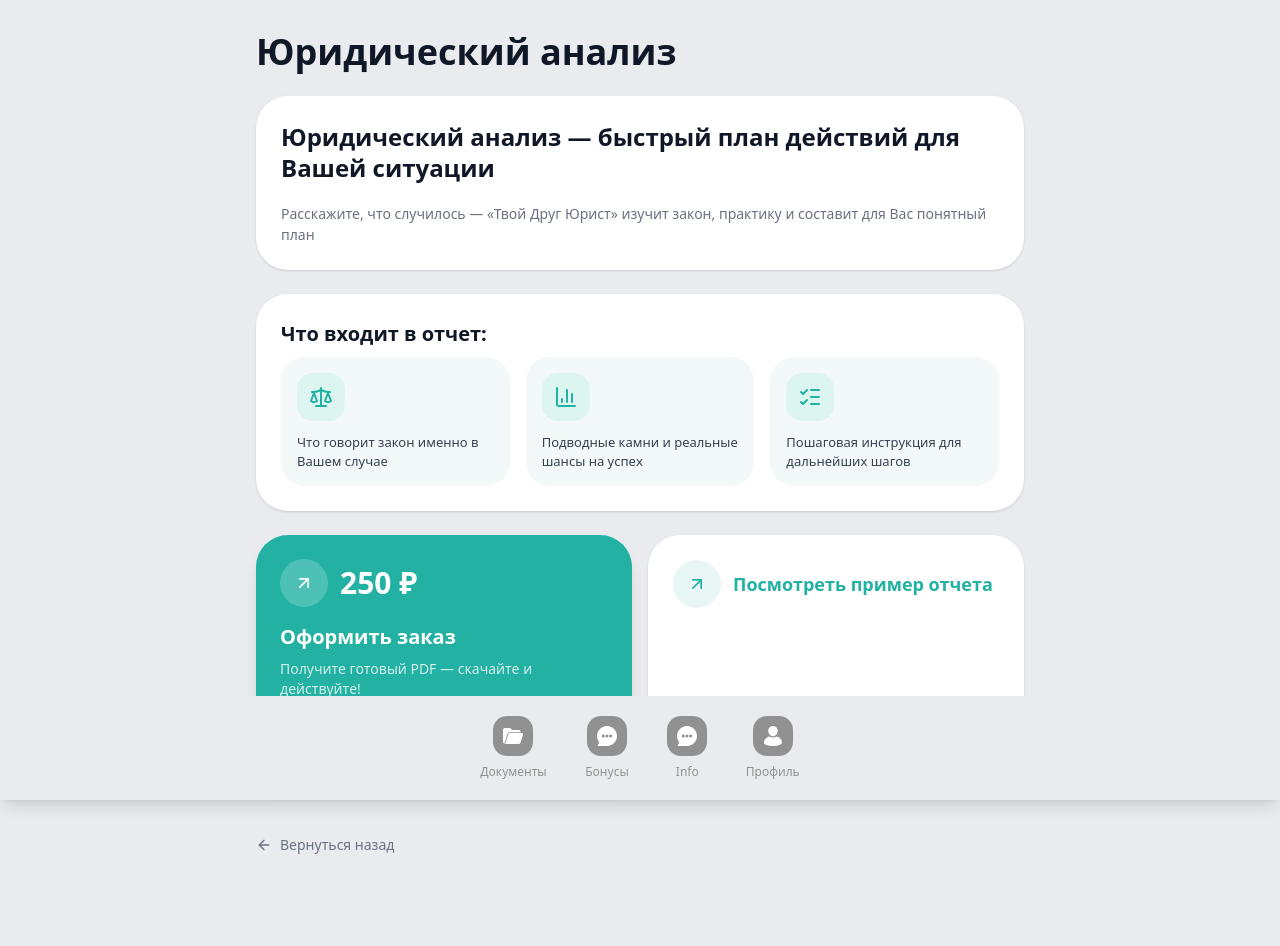
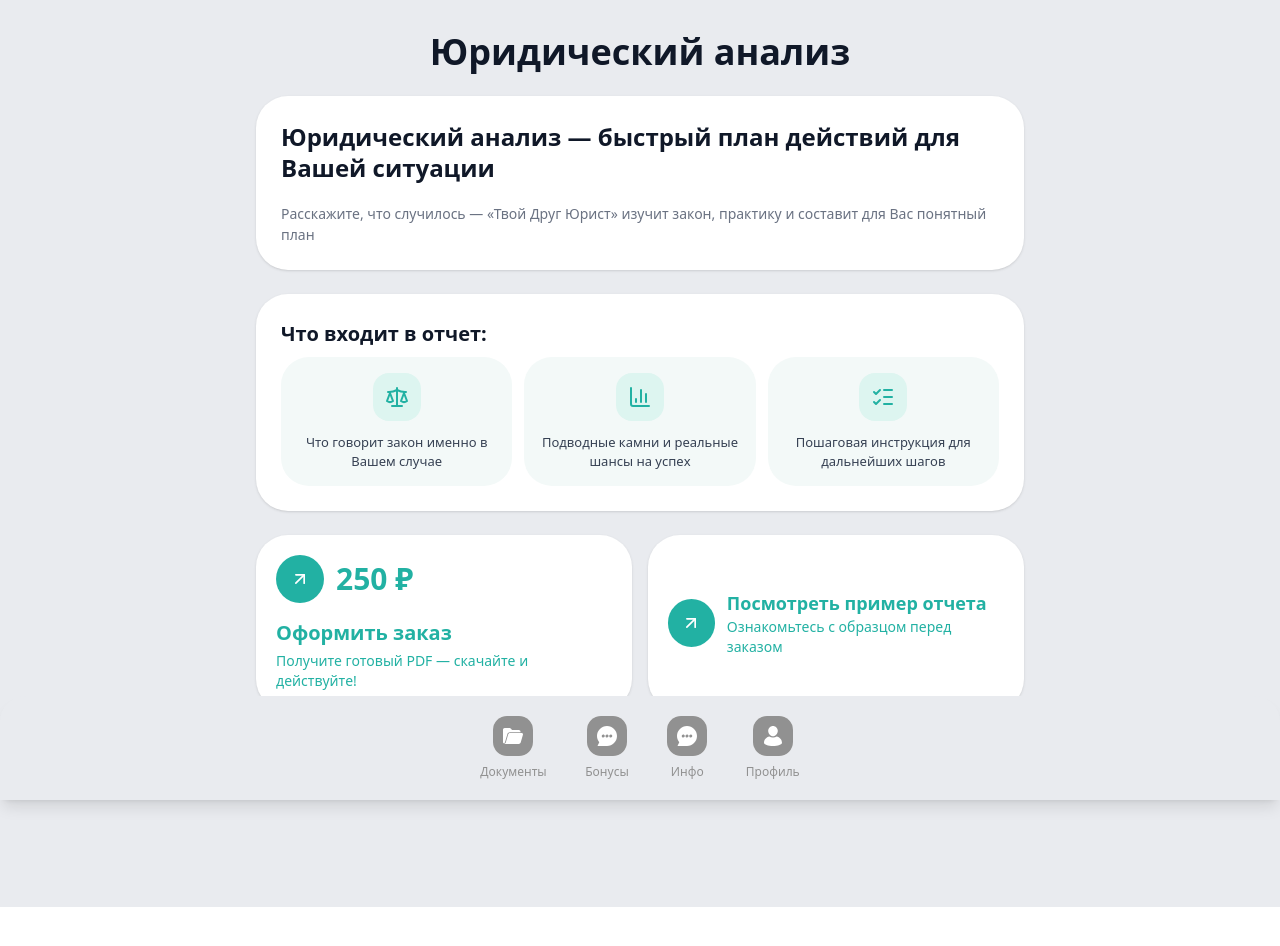
Before and after one commit to RaF75region/amulex-mini-app, a Next.js app: page /docs/legal-analysis in a window 1280 px wide. Shown: the top 946 px of the page. After the commit the page ends 907 px from the top, so only its background shows below. Built offline with nearby package versions, Linux system fonts and the light colour scheme.

Commit message:
Страница анализа

```diff
--- a/app/docs/legal-analysis/page.tsx
+++ b/app/docs/legal-analysis/page.tsx
@@ -22,11 +22,20 @@ const featureItems = [
 
 export default function LegalAnalysisPage() {
   const router = useRouter();
+  const handleOrder = () => {
+    console.log('Оформить заказ');
+  };
+
+  const handlePreview = () => {
+    console.log('Посмотреть пример отчета');
+  };
 
   return (
     <div className="min-h-screen bg-[#E9EBEF] pb-28 px-4">
       <div className="max-w-[768px] mx-auto pt-8 space-y-6">
-        <h1 className="text-4xl font-bold text-gray-900">Юридический анализ</h1>
+        <h1 className="text-3xl md:text-4xl font-bold text-gray-900 text-center whitespace-nowrap">
+          Юридический анализ
+        </h1>
 
         <Card className="bg-white">
           <CardHeader className="space-y-3">
@@ -43,9 +52,12 @@ export default function LegalAnalysisPage() {
           <CardHeader className="pb-2">
             <CardTitle className="text-[20px] text-gray-900">Что входит в отчет:</CardTitle>
           </CardHeader>
-          <CardContent className="grid gap-4 sm:grid-cols-3">
+          <CardContent className="grid grid-cols-3 gap-3">
             {featureItems.map(({ title, icon: Icon }) => (
-              <div key={title} className="rounded-3xl bg-[#F3F9F8] p-4 flex flex-col gap-3">
+              <div
+                key={title}
+                className="rounded-[28px] bg-[#F3F9F8] p-4 flex flex-col items-center gap-3 text-center"
+              >
                 <div className="h-12 w-12 rounded-2xl bg-[#DDF5F0] flex items-center justify-center">
                   <Icon className="h-6 w-6 text-[#22B1A3]" />
                 </div>
@@ -55,48 +67,52 @@ export default function LegalAnalysisPage() {
           </CardContent>
         </Card>
 
-        <div className="grid gap-4 md:grid-cols-2">
-          <Card className="bg-[#22B1A3] text-white border-none shadow-lg">
-            <CardContent className="p-6 flex flex-col gap-4">
+        <div className="flex flex-col gap-4 md:flex-row">
+          <button
+            type="button"
+            onClick={handleOrder}
+            className="group flex-1 rounded-[32px] bg-white hover:bg-[#22B1A3] p-5 text-left shadow-sm transition-all duration-200 focus-visible:outline-none focus-visible:ring-2 focus-visible:ring-[#22B1A3]"
+          >
             <div className="flex items-center gap-3">
-                <div className="h-12 w-12 rounded-full bg-white/20 flex items-center justify-center">
-                  <ArrowUpRight className="h-5 w-5" />
+              <div className="h-12 w-12 rounded-full bg-[#22B1A3] flex items-center justify-center transition-colors duration-200 group-hover:bg-white">
+                <ArrowUpRight className="h-5 w-5 text-white transition-colors duration-200 group-hover:text-[#22B1A3]" />
               </div>
-                <span className="text-3xl font-bold">250 ₽</span>
+              <span className="text-3xl font-bold text-[#22B1A3] transition-colors duration-200 group-hover:text-white">
+                250 ₽
+              </span>
             </div>
-              <div className="space-y-2">
-                <p className="text-xl font-semibold">Оформить заказ</p>
-                <p className="text-sm text-white/80">
+            <div className="mt-4 space-y-1">
+              <p className="text-xl font-semibold text-[#22B1A3] transition-colors duration-200 group-hover:text-white">
+                Оформить заказ
+              </p>
+              <p className="text-sm text-[#22B1A3] transition-colors duration-200 group-hover:text-white/90">
                 Получите готовый PDF — скачайте и действуйте!
               </p>
             </div>
-              <Button
-                variant="secondary"
-                className="bg-white text-[#1b6f68] hover:bg-white/90"
+          </button>
+
+          <button
+            type="button"
+            onClick={handlePreview}
+            className="group flex-1 rounded-[32px] bg-white hover:bg-[#22B1A3] p-5 text-left shadow-sm transition-all duration-200 focus-visible:outline-none focus-visible:ring-2 focus-visible:ring-[#22B1A3]"
           >
-                Оформить заказ
-              </Button>
-            </CardContent>
-          </Card>
-
-          <Card className="bg-white shadow-sm">
-            <CardContent className="p-6 h-full flex flex-col justify-between">
             <div className="flex items-center gap-3">
-                <div className="h-12 w-12 rounded-full bg-[#22B1A3]/10 flex items-center justify-center">
-                  <ArrowUpRight className="h-5 w-5 text-[#22B1A3]" />
+              <div className="h-12 w-12 rounded-full bg-[#22B1A3] flex items-center justify-center transition-colors duration-200 group-hover:bg-white">
+                <ArrowUpRight className="h-5 w-5 text-white transition-colors duration-200 group-hover:text-[#22B1A3]" />
               </div>
-                <p className="text-lg font-semibold text-[#22B1A3]">
+              <div>
+                <p className="text-lg font-semibold text-[#22B1A3] transition-colors duration-200 group-hover:text-white">
                   Посмотреть пример отчета
                 </p>
+                <p className="text-sm text-[#22B1A3] transition-colors duration-200 group-hover:text-white/90">
+                  Ознакомьтесь с образцом перед заказом
+                </p>
               </div>
-              <p className="text-sm text-gray-500">
-                Ознакомьтесь с образцом перед заказом, чтобы понять структуру документа
-              </p>
-            </CardContent>
-          </Card>
+            </div>
+          </button>
         </div>
 
-        <div className="pt-4">
+        <div className="pt-4 flex justify-center">
           <Button
             variant="ghost"
             className="gap-2 px-0 text-gray-500 hover:bg-transparent"
--- a/src/entities/menu/menu-data.ts
+++ b/src/entities/menu/menu-data.ts
@@ -16,7 +16,7 @@ export const menuItems: MenuItem[] = [
   },
   {
     id: 'info',
-    label: 'Info',
+    label: 'Инфо',
     icon: ChatIcon,
     route: '/info',
   },
--- a/src/shared/providers/telegram-provider.tsx
+++ b/src/shared/providers/telegram-provider.tsx
@@ -38,7 +38,7 @@ export const TelegramProvider: React.FC<{ children: React.ReactNode }> = ({ chil
 
         // Отправляем тестовые данные
         try {
-          tg.sendData("ddd");
+          // tg.sendData("ddd");
         //   tg.close();
           console.log('✅ sendData("ddd") отправлен в бот');
         } catch (error) {
```
Lines whose indentation alone changed are shown as unchanged.
